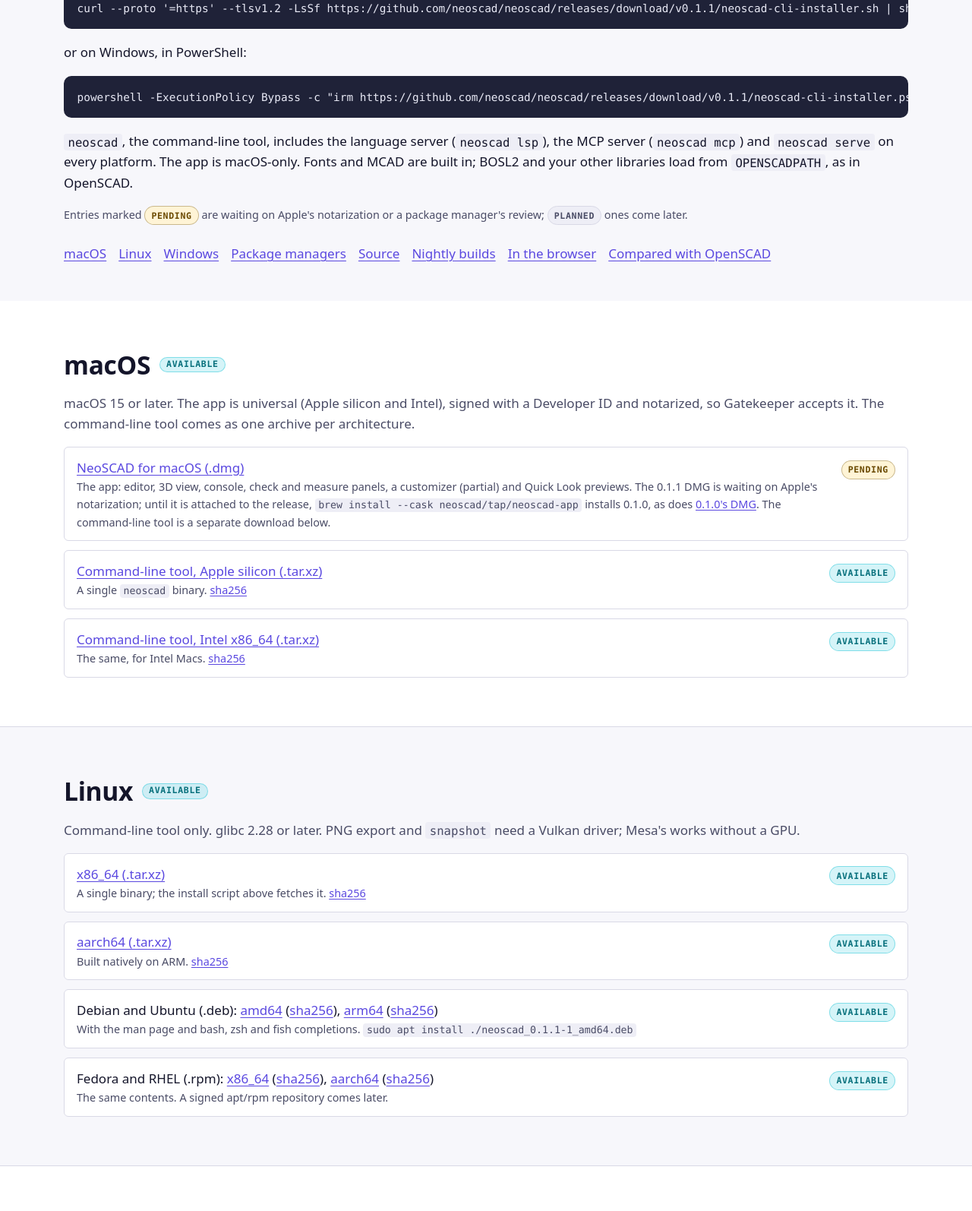
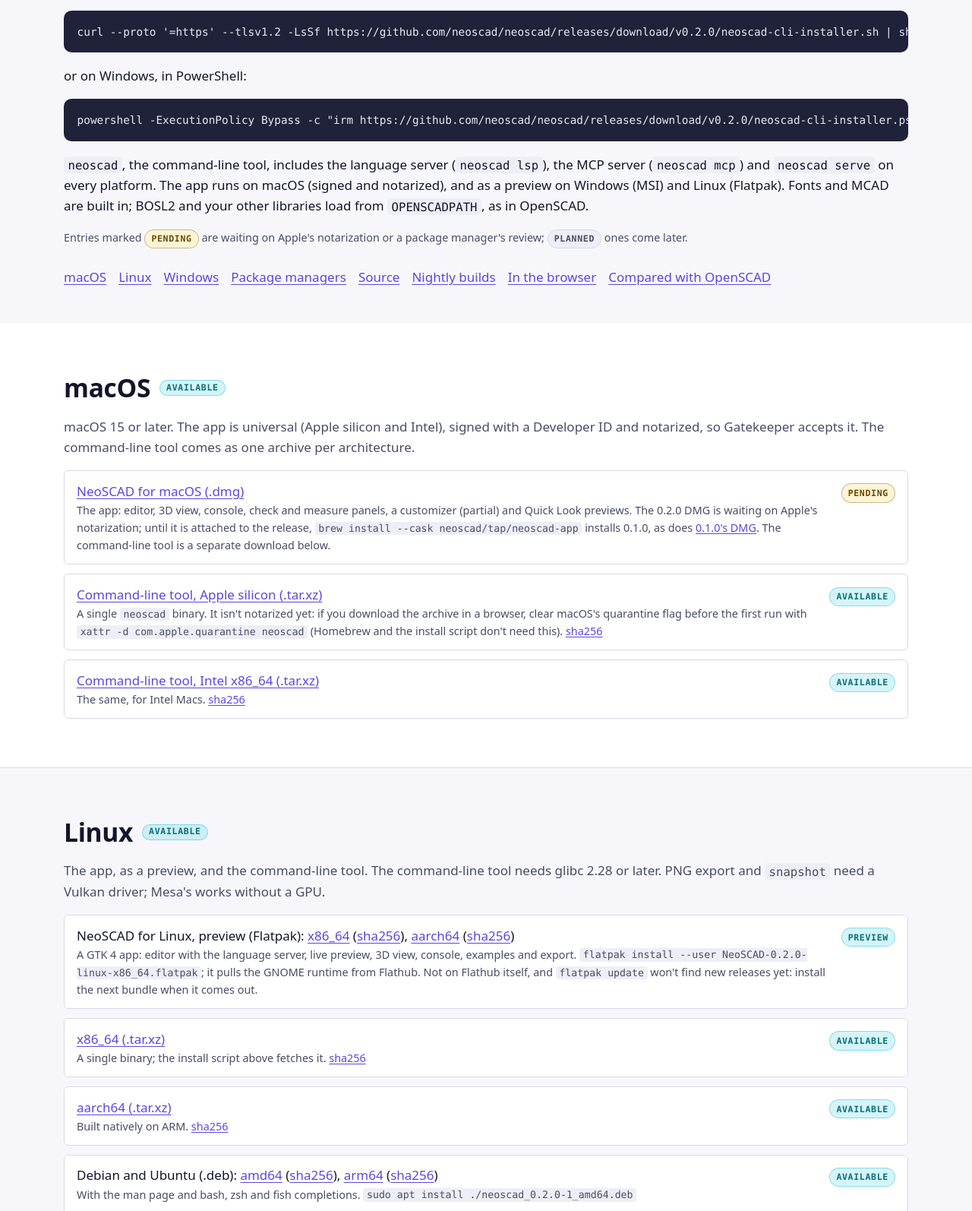
Before and after one commit to neoscad/website, a plain HTML site: page download.html in a window 1280 px wide. Shown: the part 519-2113 px from the top of the page at 76% size. Drawn offline with Linux system fonts and the light colour scheme.

Commit message:
v0.2.0: the download page and home page
- Links move to v0.2.0: the CLI archives, installers, .deb/.rpm, source,
  and the ghcr tag.
- The Windows app MSIs and Linux Flatpaks are listed as previews; the
  'app is macOS-only' wording is gone.
- The macOS DMG is pending Apple's notarization, so 0.1.0's DMG and cask
  stand in until then.
- A note on clearing macOS's quarantine flag for a browser-downloaded CLI.
- nixpkgs links to its open PR.
- The OpenSCAD comparison now calls NeoSCAD's Windows and Linux apps
  previews.

```diff
--- a/download.html
+++ b/download.html
@@ -35,10 +35,10 @@
   </header>
 
   <!--
-    Files link to the v0.1.1 GitHub release,
-    https://github.com/neoscad/neoscad/releases/download/v0.1.1/<name>,
+    Files link to the v0.2.0 GitHub release,
+    https://github.com/neoscad/neoscad/releases/download/v0.2.0/<name>,
     with the asset names cargo-dist and publish-packages.yml give them.
-    For a new release, change v0.1.1 and the version inside the .deb and
+    For a new release, change v0.2.0 and the version inside the .deb and
     .rpm names together.
     Badges: <span class="badge badge-exists">Available</span> works now;
     badge-soon "Pending" waits on notarization or a package manager's review; badge-planned
@@ -52,21 +52,22 @@
         <p class="eyebrow">Download</p>
         <h1 id="dl-title">Download NeoSCAD</h1>
         <p class="lede">
-          NeoSCAD 0.1.1 is out for macOS, Linux and Windows. Every file is on the
-          <a href="https://github.com/neoscad/neoscad/releases/tag/v0.1.1">GitHub release</a>,
+          NeoSCAD 0.2.0 is out for macOS, Linux and Windows, with preview apps for Windows and Linux. Every file is on the
+          <a href="https://github.com/neoscad/neoscad/releases/tag/v0.2.0">GitHub release</a>,
           with its sha256; this page lists them by platform, with the package
           managers and what is still to come.
         </p>
         <p>Install the command-line tool with Homebrew, on macOS or Linux:</p>
 <pre><code>brew install neoscad/tap/neoscad</code></pre>
         <p>or with the install script (macOS and Linux; it installs to <code>~/.cargo/bin</code>):</p>
-<pre><code>curl --proto '=https' --tlsv1.2 -LsSf https://github.com/neoscad/neoscad/releases/download/v0.1.1/neoscad-cli-installer.sh | sh</code></pre>
+<pre><code>curl --proto '=https' --tlsv1.2 -LsSf https://github.com/neoscad/neoscad/releases/download/v0.2.0/neoscad-cli-installer.sh | sh</code></pre>
         <p>or on Windows, in PowerShell:</p>
-<pre><code>powershell -ExecutionPolicy Bypass -c "irm https://github.com/neoscad/neoscad/releases/download/v0.1.1/neoscad-cli-installer.ps1 | iex"</code></pre>
+<pre><code>powershell -ExecutionPolicy Bypass -c "irm https://github.com/neoscad/neoscad/releases/download/v0.2.0/neoscad-cli-installer.ps1 | iex"</code></pre>
         <p>
           <code>neoscad</code>, the command-line tool, includes the language server
           (<code>neoscad lsp</code>), the MCP server (<code>neoscad mcp</code>) and
-          <code>neoscad serve</code> on every platform. The app is macOS-only.
+          <code>neoscad serve</code> on every platform. The app runs on macOS (signed
+          and notarized), and as a preview on Windows (MSI) and Linux (Flatpak).
           Fonts and MCAD are built in; BOSL2 and your other libraries load from
           <code>OPENSCADPATH</code>, as in OpenSCAD.
         </p>
@@ -96,16 +97,16 @@
           it. The command-line tool comes as one archive per architecture.</p>
         <ul class="dl-list">
           <li>
-            <!-- DMG pending v0.1.1 (Apple notarization). When
-                 NeoSCAD-0.1.1-<build>.dmg is attached, set the href to
-                 https://github.com/neoscad/neoscad/releases/download/v0.1.1/NeoSCAD-0.1.1-<build>.dmg
+            <!-- DMG pending v0.2.0 (Apple notarization). When
+                 NeoSCAD-0.2.0-<build>.dmg is attached, set the href to
+                 https://github.com/neoscad/neoscad/releases/download/v0.2.0/NeoSCAD-0.2.0-<build>.dmg
                  (<build> is the app's build number, as in the cask), add
                  NeoSCAD-macos-app.sha256 as its sha256 link, make the badge
                  "Available" (badge-exists) and drop the sentence about 0.1.0. -->
-            <span class="dl-main"><a href="https://github.com/neoscad/neoscad/releases/tag/v0.1.1">NeoSCAD for macOS (.dmg)</a>
+            <span class="dl-main"><a href="https://github.com/neoscad/neoscad/releases/tag/v0.2.0">NeoSCAD for macOS (.dmg)</a>
               <span class="dl-note">The app: editor, 3D view, console, check and
                 measure panels, a customizer (partial) and Quick Look previews.
-                The 0.1.1 DMG is waiting on Apple's notarization; until it is
+                The 0.2.0 DMG is waiting on Apple's notarization; until it is
                 attached to the release, <code>brew install --cask neoscad/tap/neoscad-app</code>
                 installs 0.1.0, as does
                 <a href="https://github.com/neoscad/neoscad/releases/download/v0.1.0/NeoSCAD-0.1.0-134.dmg">0.1.0's DMG</a>.
@@ -113,15 +114,19 @@
             <span class="badge badge-soon">Pending</span>
           </li>
           <li>
-            <span class="dl-main"><a href="https://github.com/neoscad/neoscad/releases/download/v0.1.1/neoscad-cli-aarch64-apple-darwin.tar.xz">Command-line tool, Apple silicon (.tar.xz)</a>
-              <span class="dl-note">A single <code>neoscad</code> binary.
-                <a href="https://github.com/neoscad/neoscad/releases/download/v0.1.1/neoscad-cli-aarch64-apple-darwin.tar.xz.sha256">sha256</a></span></span>
+            <span class="dl-main"><a href="https://github.com/neoscad/neoscad/releases/download/v0.2.0/neoscad-cli-aarch64-apple-darwin.tar.xz">Command-line tool, Apple silicon (.tar.xz)</a>
+              <span class="dl-note">A single <code>neoscad</code> binary. It isn't notarized
+                yet: if you download the archive in a browser, clear macOS's
+                quarantine flag before the first run with
+                <code>xattr -d com.apple.quarantine neoscad</code> (Homebrew and the
+                install script don't need this).
+                <a href="https://github.com/neoscad/neoscad/releases/download/v0.2.0/neoscad-cli-aarch64-apple-darwin.tar.xz.sha256">sha256</a></span></span>
             <span class="badge badge-exists">Available</span>
           </li>
           <li>
-            <span class="dl-main"><a href="https://github.com/neoscad/neoscad/releases/download/v0.1.1/neoscad-cli-x86_64-apple-darwin.tar.xz">Command-line tool, Intel x86_64 (.tar.xz)</a>
+            <span class="dl-main"><a href="https://github.com/neoscad/neoscad/releases/download/v0.2.0/neoscad-cli-x86_64-apple-darwin.tar.xz">Command-line tool, Intel x86_64 (.tar.xz)</a>
               <span class="dl-note">The same, for Intel Macs.
-                <a href="https://github.com/neoscad/neoscad/releases/download/v0.1.1/neoscad-cli-x86_64-apple-darwin.tar.xz.sha256">sha256</a></span></span>
+                <a href="https://github.com/neoscad/neoscad/releases/download/v0.2.0/neoscad-cli-x86_64-apple-darwin.tar.xz.sha256">sha256</a></span></span>
             <span class="badge badge-exists">Available</span>
           </li>
         </ul>
@@ -131,37 +136,52 @@
     <section class="section platform" id="linux" aria-labelledby="linux-title">
       <div class="wrap">
         <h2 id="linux-title">Linux <span class="badge badge-exists">Available</span></h2>
-        <p class="muted">Command-line tool only. glibc 2.28 or later. PNG export and
+        <p class="muted">The app, as a preview, and the command-line tool. The
+          command-line tool needs glibc 2.28 or later. PNG export and
           <code>snapshot</code> need a Vulkan driver; Mesa's works without a GPU.</p>
         <ul class="dl-list">
           <li>
-            <span class="dl-main"><a href="https://github.com/neoscad/neoscad/releases/download/v0.1.1/neoscad-cli-x86_64-unknown-linux-gnu.tar.xz">x86_64 (.tar.xz)</a>
+            <span class="dl-main">NeoSCAD for Linux, preview (Flatpak):
+              <a href="https://github.com/neoscad/neoscad/releases/download/v0.2.0/NeoSCAD-0.2.0-linux-x86_64.flatpak">x86_64</a>
+              (<a href="https://github.com/neoscad/neoscad/releases/download/v0.2.0/NeoSCAD-0.2.0-linux-x86_64.flatpak.sha256">sha256</a>),
+              <a href="https://github.com/neoscad/neoscad/releases/download/v0.2.0/NeoSCAD-0.2.0-linux-aarch64.flatpak">aarch64</a>
+              (<a href="https://github.com/neoscad/neoscad/releases/download/v0.2.0/NeoSCAD-0.2.0-linux-aarch64.flatpak.sha256">sha256</a>)
+              <span class="dl-note">A GTK 4 app: editor with the language server,
+                live preview, 3D view, console, examples and export.
+                <code>flatpak install --user NeoSCAD-0.2.0-linux-x86_64.flatpak</code>;
+                it pulls the GNOME runtime from Flathub. Not on Flathub itself, and
+                <code>flatpak update</code> won't find new releases yet: install the
+                next bundle when it comes out.</span></span>
+            <span class="badge badge-exists">Preview</span>
+          </li>
+          <li>
+            <span class="dl-main"><a href="https://github.com/neoscad/neoscad/releases/download/v0.2.0/neoscad-cli-x86_64-unknown-linux-gnu.tar.xz">x86_64 (.tar.xz)</a>
               <span class="dl-note">A single binary; the install script above fetches it.
-                <a href="https://github.com/neoscad/neoscad/releases/download/v0.1.1/neoscad-cli-x86_64-unknown-linux-gnu.tar.xz.sha256">sha256</a></span></span>
+                <a href="https://github.com/neoscad/neoscad/releases/download/v0.2.0/neoscad-cli-x86_64-unknown-linux-gnu.tar.xz.sha256">sha256</a></span></span>
             <span class="badge badge-exists">Available</span>
           </li>
           <li>
-            <span class="dl-main"><a href="https://github.com/neoscad/neoscad/releases/download/v0.1.1/neoscad-cli-aarch64-unknown-linux-gnu.tar.xz">aarch64 (.tar.xz)</a>
+            <span class="dl-main"><a href="https://github.com/neoscad/neoscad/releases/download/v0.2.0/neoscad-cli-aarch64-unknown-linux-gnu.tar.xz">aarch64 (.tar.xz)</a>
               <span class="dl-note">Built natively on ARM.
-                <a href="https://github.com/neoscad/neoscad/releases/download/v0.1.1/neoscad-cli-aarch64-unknown-linux-gnu.tar.xz.sha256">sha256</a></span></span>
+                <a href="https://github.com/neoscad/neoscad/releases/download/v0.2.0/neoscad-cli-aarch64-unknown-linux-gnu.tar.xz.sha256">sha256</a></span></span>
             <span class="badge badge-exists">Available</span>
           </li>
           <li>
             <span class="dl-main">Debian and Ubuntu (.deb):
-              <a href="https://github.com/neoscad/neoscad/releases/download/v0.1.1/neoscad_0.1.1-1_amd64.deb">amd64</a>
-              (<a href="https://github.com/neoscad/neoscad/releases/download/v0.1.1/neoscad_0.1.1-1_amd64.deb.sha256">sha256</a>),
-              <a href="https://github.com/neoscad/neoscad/releases/download/v0.1.1/neoscad_0.1.1-1_arm64.deb">arm64</a>
-              (<a href="https://github.com/neoscad/neoscad/releases/download/v0.1.1/neoscad_0.1.1-1_arm64.deb.sha256">sha256</a>)
+              <a href="https://github.com/neoscad/neoscad/releases/download/v0.2.0/neoscad_0.2.0-1_amd64.deb">amd64</a>
+              (<a href="https://github.com/neoscad/neoscad/releases/download/v0.2.0/neoscad_0.2.0-1_amd64.deb.sha256">sha256</a>),
+              <a href="https://github.com/neoscad/neoscad/releases/download/v0.2.0/neoscad_0.2.0-1_arm64.deb">arm64</a>
+              (<a href="https://github.com/neoscad/neoscad/releases/download/v0.2.0/neoscad_0.2.0-1_arm64.deb.sha256">sha256</a>)
               <span class="dl-note">With the man page and bash, zsh and fish completions.
-                <code>sudo apt install ./neoscad_0.1.1-1_amd64.deb</code></span></span>
+                <code>sudo apt install ./neoscad_0.2.0-1_amd64.deb</code></span></span>
             <span class="badge badge-exists">Available</span>
           </li>
           <li>
             <span class="dl-main">Fedora and RHEL (.rpm):
-              <a href="https://github.com/neoscad/neoscad/releases/download/v0.1.1/neoscad-0.1.1-1.x86_64.rpm">x86_64</a>
-              (<a href="https://github.com/neoscad/neoscad/releases/download/v0.1.1/neoscad-0.1.1-1.x86_64.rpm.sha256">sha256</a>),
-              <a href="https://github.com/neoscad/neoscad/releases/download/v0.1.1/neoscad-0.1.1-1.aarch64.rpm">aarch64</a>
-              (<a href="https://github.com/neoscad/neoscad/releases/download/v0.1.1/neoscad-0.1.1-1.aarch64.rpm.sha256">sha256</a>)
+              <a href="https://github.com/neoscad/neoscad/releases/download/v0.2.0/neoscad-0.2.0-1.x86_64.rpm">x86_64</a>
+              (<a href="https://github.com/neoscad/neoscad/releases/download/v0.2.0/neoscad-0.2.0-1.x86_64.rpm.sha256">sha256</a>),
+              <a href="https://github.com/neoscad/neoscad/releases/download/v0.2.0/neoscad-0.2.0-1.aarch64.rpm">aarch64</a>
+              (<a href="https://github.com/neoscad/neoscad/releases/download/v0.2.0/neoscad-0.2.0-1.aarch64.rpm.sha256">sha256</a>)
               <span class="dl-note">The same contents. A signed apt/rpm repository comes later.</span></span>
             <span class="badge badge-exists">Available</span>
           </li>
@@ -172,8 +192,9 @@
     <section class="section section-alt platform" id="windows" aria-labelledby="windows-title">
       <div class="wrap">
         <h2 id="windows-title">Windows <span class="badge badge-exists">Available</span></h2>
-        <p class="muted">Command-line tool only, as a portable zip or an MSI, for
-          x86_64 and ARM64. <code>neoscad serve</code> listens on a named pipe.</p>
+        <p class="muted">The app, as a preview, and the command-line tool as a
+          portable zip or an MSI, for x86_64 and ARM64. <code>neoscad serve</code>
+          listens on a named pipe.</p>
         <p class="small">
           The Windows builds are <strong>not code-signed</strong>. Opening a
           downloaded <code>.exe</code> or <code>.msi</code> shows SmartScreen's
@@ -184,24 +205,37 @@
         </p>
         <ul class="dl-list">
           <li>
-            <span class="dl-main"><a href="https://github.com/neoscad/neoscad/releases/download/v0.1.1/neoscad-cli-x86_64-pc-windows-msvc.zip">x86_64 (.zip)</a>
+            <span class="dl-main">NeoSCAD for Windows, preview (.msi):
+              <a href="https://github.com/neoscad/neoscad/releases/download/v0.2.0/NeoSCAD-0.2.0-windows-x64.msi">x64</a>
+              (<a href="https://github.com/neoscad/neoscad/releases/download/v0.2.0/NeoSCAD-0.2.0-windows-x64.msi.sha256">sha256</a>),
+              <a href="https://github.com/neoscad/neoscad/releases/download/v0.2.0/NeoSCAD-0.2.0-windows-arm64.msi">ARM64</a>
+              (<a href="https://github.com/neoscad/neoscad/releases/download/v0.2.0/NeoSCAD-0.2.0-windows-arm64.msi.sha256">sha256</a>)
+              <span class="dl-note">A WinUI 3 app: editor, live preview, 3D view,
+                console, examples and export. Installs for all users with a
+                Start-menu entry and "Open with" for <code>.scad</code> files.
+                Needs the WebView2 runtime, which Windows 11 has. Unsigned (see
+                above).</span></span>
+            <span class="badge badge-exists">Preview</span>
+          </li>
+          <li>
+            <span class="dl-main"><a href="https://github.com/neoscad/neoscad/releases/download/v0.2.0/neoscad-cli-x86_64-pc-windows-msvc.zip">x86_64 (.zip)</a>
               <span class="dl-note">Portable; the PowerShell install script above fetches it.
-                <a href="https://github.com/neoscad/neoscad/releases/download/v0.1.1/neoscad-cli-x86_64-pc-windows-msvc.zip.sha256">sha256</a></span></span>
+                <a href="https://github.com/neoscad/neoscad/releases/download/v0.2.0/neoscad-cli-x86_64-pc-windows-msvc.zip.sha256">sha256</a></span></span>
             <span class="badge badge-exists">Available</span>
           </li>
           <li>
-            <span class="dl-main"><a href="https://github.com/neoscad/neoscad/releases/download/v0.1.1/neoscad-cli-aarch64-pc-windows-msvc.zip">ARM64 (.zip)</a>
+            <span class="dl-main"><a href="https://github.com/neoscad/neoscad/releases/download/v0.2.0/neoscad-cli-aarch64-pc-windows-msvc.zip">ARM64 (.zip)</a>
               <span class="dl-note">Built natively on Windows on ARM.
-                <a href="https://github.com/neoscad/neoscad/releases/download/v0.1.1/neoscad-cli-aarch64-pc-windows-msvc.zip.sha256">sha256</a></span></span>
+                <a href="https://github.com/neoscad/neoscad/releases/download/v0.2.0/neoscad-cli-aarch64-pc-windows-msvc.zip.sha256">sha256</a></span></span>
             <span class="badge badge-exists">Available</span>
           </li>
           <li>
             <span class="dl-main">Installer (.msi):
-              <a href="https://github.com/neoscad/neoscad/releases/download/v0.1.1/neoscad-cli-x86_64-pc-windows-msvc.msi">x86_64</a>
-              (<a href="https://github.com/neoscad/neoscad/releases/download/v0.1.1/neoscad-cli-x86_64-pc-windows-msvc.msi.sha256">sha256</a>),
-              <a href="https://github.com/neoscad/neoscad/releases/download/v0.1.1/neoscad-cli-aarch64-pc-windows-msvc.msi">ARM64</a>
-              (<a href="https://github.com/neoscad/neoscad/releases/download/v0.1.1/neoscad-cli-aarch64-pc-windows-msvc.msi.sha256">sha256</a>)
-              <span class="dl-note">Adds <code>neoscad</code> to your PATH. Unsigned (see above).</span></span>
+              <a href="https://github.com/neoscad/neoscad/releases/download/v0.2.0/neoscad-cli-x86_64-pc-windows-msvc.msi">x86_64</a>
+              (<a href="https://github.com/neoscad/neoscad/releases/download/v0.2.0/neoscad-cli-x86_64-pc-windows-msvc.msi.sha256">sha256</a>),
+              <a href="https://github.com/neoscad/neoscad/releases/download/v0.2.0/neoscad-cli-aarch64-pc-windows-msvc.msi">ARM64</a>
+              (<a href="https://github.com/neoscad/neoscad/releases/download/v0.2.0/neoscad-cli-aarch64-pc-windows-msvc.msi.sha256">sha256</a>)
+              <span class="dl-note">The command-line tool's installer: adds <code>neoscad</code> to your PATH. Unsigned (see above).</span></span>
             <span class="badge badge-exists">Available</span>
           </li>
         </ul>
@@ -218,7 +252,7 @@
               <span class="dl-note"><code>brew install neoscad/tap/neoscad</code>
                 for the command-line tool;
                 <code>brew install --cask neoscad/tap/neoscad-app</code> for the macOS app
-                (0.1.0 until the 0.1.1 DMG is notarized).</span></span>
+                (0.1.0 until the 0.2.0 DMG is notarized).</span></span>
             <span class="badge badge-exists">Available</span>
           </li>
           <li>
@@ -230,7 +264,7 @@
           <li>
             <span class="dl-main"><strong>Docker</strong> (<code>ghcr.io</code>)
               <span class="dl-note"><code>docker pull ghcr.io/neoscad/neoscad</code>
-                (tags <code>0.1.1</code> and <code>latest</code>, amd64 and arm64): Debian
+                (tags <code>0.2.0</code> and <code>latest</code>, amd64 and arm64): Debian
                 slim with Mesa's software renderers, so PNG export works headless.
                 Run it in your model's directory:
                 <code>docker run --rm -v "$PWD:/work" ghcr.io/neoscad/neoscad model.scad -o model.png</code></span></span>
@@ -250,14 +284,14 @@
           </li>
           <li>
             <span class="dl-main"><strong>nixpkgs</strong>
-              <span class="dl-note">A submission is prepared; use the flake above meanwhile.</span></span>
+              <span class="dl-note"><a href="https://github.com/NixOS/nixpkgs/pull/568798">In review</a>; use the flake above meanwhile.</span></span>
             <span class="badge badge-soon">Pending</span>
           </li>
           <li>
             <span class="dl-main"><strong>AUR</strong> (<code>neoscad-bin</code>)
               <span class="dl-note">Waiting for AUR registration, which is closed
                 for now. Meanwhile the
-                <a href="https://github.com/neoscad/neoscad/releases/download/v0.1.1/neoscad-package-manifests.tar.gz">release's
+                <a href="https://github.com/neoscad/neoscad/releases/download/v0.2.0/neoscad-package-manifests.tar.gz">release's
                 PKGBUILD</a> builds with <code>makepkg -si</code>.</span></span>
             <span class="badge badge-soon">Pending</span>
           </li>
@@ -282,18 +316,18 @@
         <p class="muted">GPL-2.0-or-later. Builds with Rust 1.98.</p>
         <ul class="dl-list">
           <li>
-            <span class="dl-main"><a href="https://github.com/neoscad/neoscad/releases/download/v0.1.1/source.tar.gz">Source tarball</a>
+            <span class="dl-main"><a href="https://github.com/neoscad/neoscad/releases/download/v0.2.0/source.tar.gz">Source tarball</a>
               <span class="dl-note">The release's source.
-                <a href="https://github.com/neoscad/neoscad/releases/download/v0.1.1/source.tar.gz.sha256">sha256</a></span></span>
+                <a href="https://github.com/neoscad/neoscad/releases/download/v0.2.0/source.tar.gz.sha256">sha256</a></span></span>
             <span class="badge badge-exists">Available</span>
           </li>
           <li>
-            <span class="dl-main"><a href="https://github.com/neoscad/neoscad/releases/download/v0.1.1/neoscad-0.1.1-vendor.tar.gz">Vendored source tarball</a>
+            <span class="dl-main"><a href="https://github.com/neoscad/neoscad/releases/download/v0.2.0/neoscad-0.2.0-vendor.tar.gz">Vendored source tarball</a>
               <span class="dl-note">Includes every Rust dependency (<code>cargo vendor</code>), for offline builds.</span></span>
             <span class="badge badge-exists">Available</span>
           </li>
           <li>
-            <span class="dl-main"><a href="https://github.com/neoscad/neoscad/releases/download/v0.1.1/sha256.sum">sha256.sum</a>
+            <span class="dl-main"><a href="https://github.com/neoscad/neoscad/releases/download/v0.2.0/sha256.sum">sha256.sum</a>
               <span class="dl-note">The checksums of the release's archives, installers and source tarball, in one file.</span></span>
             <span class="badge badge-exists">Available</span>
           </li>
@@ -339,8 +373,9 @@
           <a href="https://openscad.org/downloads.html">OpenSCAD's downloads</a>
           reach many more places today: installers and the GUI on every desktop
           platform, AppImage, Snap, Flatpak, the Linux distributions, the BSDs,
-          Docker Hub and a WebAssembly build. If you need the OpenSCAD GUI on
-          Linux or Windows, use OpenSCAD.
+          Docker Hub and a WebAssembly build. NeoSCAD's Windows and Linux apps are
+          previews; if you need a mature GUI on Linux or Windows today, use
+          OpenSCAD's.
         </p>
         <p>A few differences in what NeoSCAD ships:</p>
         <ul>
```
Also changed, not shown: index.html (+6 -4 lines).
